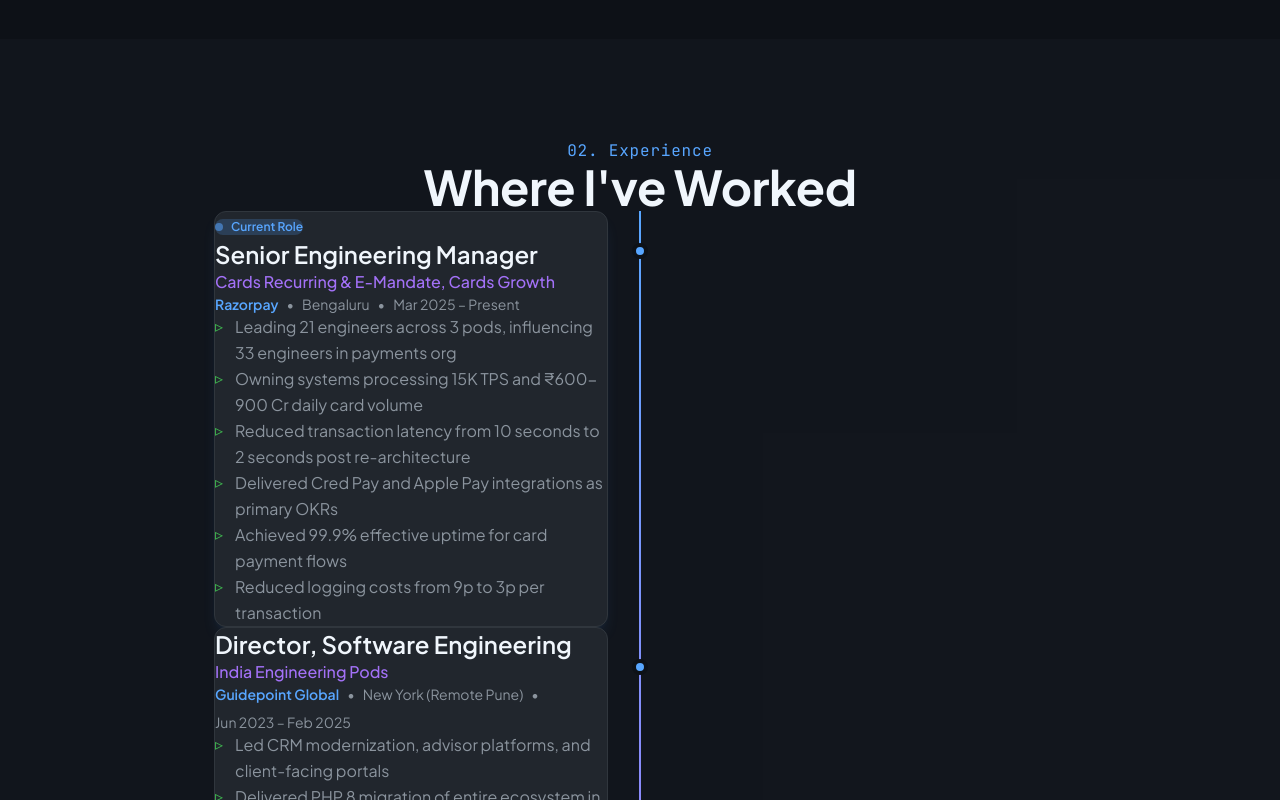
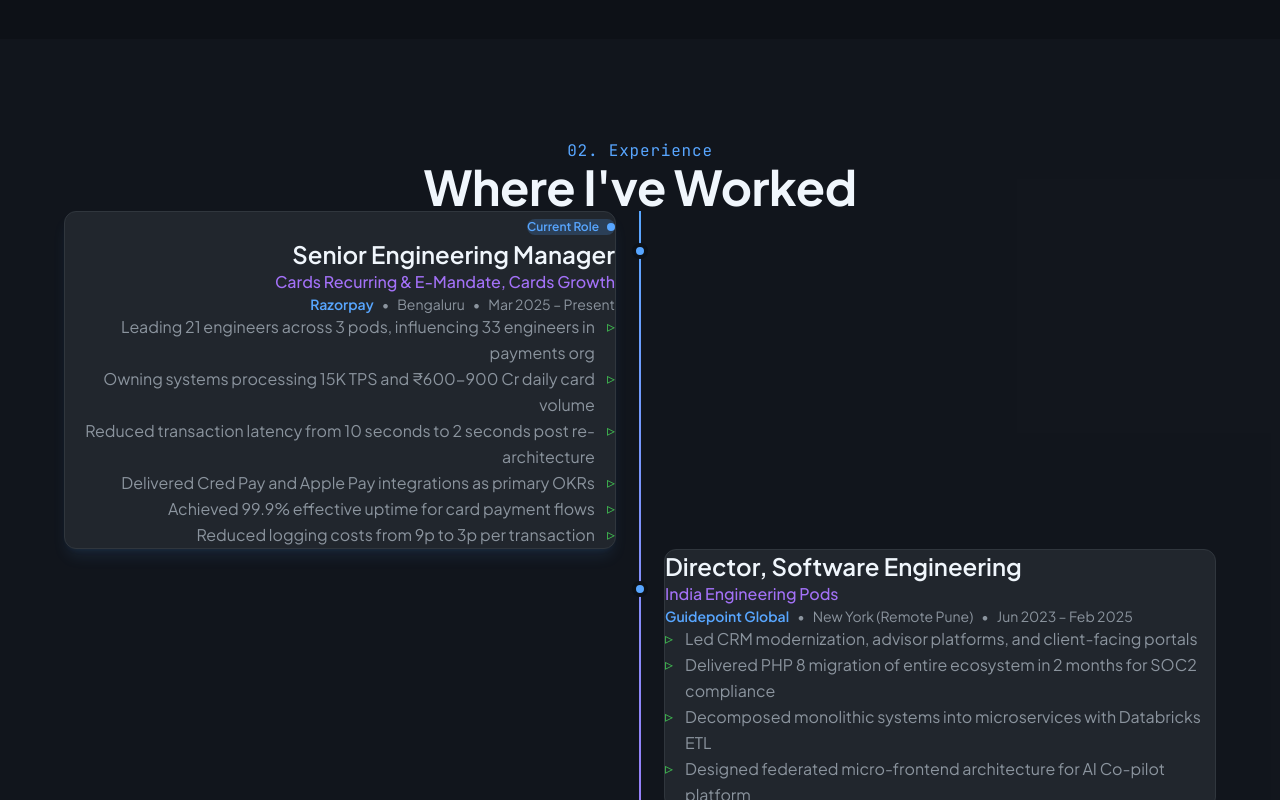
Before and after one commit to bindian0509/bindian0509.github.io, a Next.js app: page / in a window 1280 px wide. Shown: the part 1600-2400 px from the top of the page. Built offline with nearby package versions, Linux system fonts and the light colour scheme.

Commit message:
Fix: Restore alternating left-right timeline layout

```diff
--- a/src/components/Experience.tsx
+++ b/src/components/Experience.tsx
@@ -96,7 +96,8 @@
 export default function Experience() {
   return (
     <section id="experience" className="py-24 md:py-32 bg-[#161b22]/50">
-      <div className="container mx-auto px-6" style={{ maxWidth: '900px' }}>
+      <div className="w-full px-6">
+        <div className="max-w-6xl mx-auto">
           {/* Section Header */}
           <div className="text-center mb-16 md:mb-20">
             <p className="text-[#58a6ff] font-mono text-sm md:text-base mb-3 tracking-wider">02. Experience</p>
@@ -105,38 +106,59 @@
             </h2>
           </div>
 
-        {/* Timeline - Centered Single Column */}
+          {/* Timeline - Alternating Layout */}
           <div className="relative">
-          {/* Timeline Line - Centered */}
-          <div
-            className="absolute left-6 md:left-1/2 top-0 bottom-0 w-0.5 bg-gradient-to-b from-[#58a6ff] via-[#a371f7] to-[#3fb950]"
-            style={{ transform: 'translateX(-50%)' }}
-          />
+            {/* Timeline Line - Center on desktop, left on mobile */}
+            <div className="absolute left-6 md:left-1/2 md:-translate-x-1/2 top-0 bottom-0 w-0.5 bg-gradient-to-b from-[#58a6ff] via-[#a371f7] to-[#3fb950]" />
 
-          <div className="space-y-12 md:space-y-16">
-            {experiences.map((exp, index) => (
-              <div key={index} className="relative">
+            {experiences.map((exp, index) => {
+              const isLeft = index % 2 === 0;
+
+              return (
+                <div key={index} className="relative mb-12 md:mb-16">
                   {/* Timeline Dot */}
-                <div
-                  className="absolute left-6 md:left-1/2 w-4 h-4 rounded-full bg-[#58a6ff] border-4 border-[#0d1117] z-10"
-                  style={{ transform: 'translate(-50%, 0)', top: '2rem' }}
-                />
+                  <div className="absolute left-6 md:left-1/2 w-4 h-4 rounded-full bg-[#58a6ff] border-4 border-[#0d1117] -translate-x-1/2 z-10 top-8" />
 
-                {/* Content Card - Alternating on desktop */}
-                <div
-                  className={`ml-14 md:ml-0 md:w-[calc(50%-2rem)] ${
-                    index % 2 === 0
-                      ? 'md:mr-auto md:pr-0'
-                      : 'md:ml-auto md:pl-0'
-                  }`}
-                >
+                  {/* Desktop: Alternating layout */}
+                  <div className="hidden md:grid md:grid-cols-2 md:gap-12">
+                    {/* Left side */}
+                    <div className={isLeft ? "pr-8" : ""}>
+                      {isLeft && (
+                        <ExperienceCard exp={exp} align="right" />
+                      )}
+                    </div>
+
+                    {/* Right side */}
+                    <div className={!isLeft ? "pl-8" : ""}>
+                      {!isLeft && (
+                        <ExperienceCard exp={exp} align="left" />
+                      )}
+                    </div>
+                  </div>
+
+                  {/* Mobile: Single column */}
+                  <div className="md:hidden ml-14">
+                    <ExperienceCard exp={exp} align="left" />
+                  </div>
+                </div>
+              );
+            })}
+          </div>
+        </div>
+      </div>
+    </section>
+  );
+}
+
+function ExperienceCard({ exp, align }: { exp: typeof experiences[0]; align: "left" | "right" }) {
+  return (
     <div
       className={`bg-[#21262d] border border-[#30363d] rounded-xl p-6 md:p-8 card-hover ${
         exp.type === "current" ? "border-[#58a6ff] shadow-lg shadow-[#58a6ff]/10" : ""
-                    }`}
+      } ${align === "right" ? "text-right" : "text-left"}`}
     >
       {exp.type === "current" && (
-                      <span className="inline-flex items-center gap-2 px-3 py-1.5 bg-[#58a6ff]/20 text-[#58a6ff] text-xs font-semibold rounded-full mb-4">
+        <span className={`inline-flex items-center gap-2 px-3 py-1.5 bg-[#58a6ff]/20 text-[#58a6ff] text-xs font-semibold rounded-full mb-4 ${align === "right" ? "flex-row-reverse" : ""}`}>
           <span className="w-2 h-2 bg-[#58a6ff] rounded-full animate-pulse" />
           Current Role
         </span>
@@ -147,7 +169,7 @@
       </h3>
       <p className="text-[#a371f7] text-sm md:text-base font-medium mb-3">{exp.subtitle}</p>
 
-                    <div className="flex flex-wrap items-center gap-2 text-sm text-[#8b949e] mb-5">
+      <div className={`flex flex-wrap items-center gap-2 text-sm text-[#8b949e] mb-5 ${align === "right" ? "justify-end" : "justify-start"}`}>
         <span className="font-semibold text-[#58a6ff]">{exp.company}</span>
         <span>•</span>
         <span>{exp.location}</span>
@@ -157,19 +179,12 @@
 
       <ul className="space-y-3">
         {exp.highlights.map((highlight, hIndex) => (
-                        <li key={hIndex} className="flex items-start gap-3 text-[#8b949e] text-sm md:text-base">
+          <li key={hIndex} className={`flex items-start gap-3 text-[#8b949e] text-sm md:text-base ${align === "right" ? "flex-row-reverse text-right" : ""}`}>
             <span className="text-[#3fb950] mt-1.5 flex-shrink-0">▹</span>
             <span className="leading-relaxed">{highlight}</span>
           </li>
         ))}
       </ul>
     </div>
-                </div>
-              </div>
-            ))}
-          </div>
-        </div>
-      </div>
-    </section>
   );
 }
```
Lines whose indentation alone changed are shown as unchanged.
